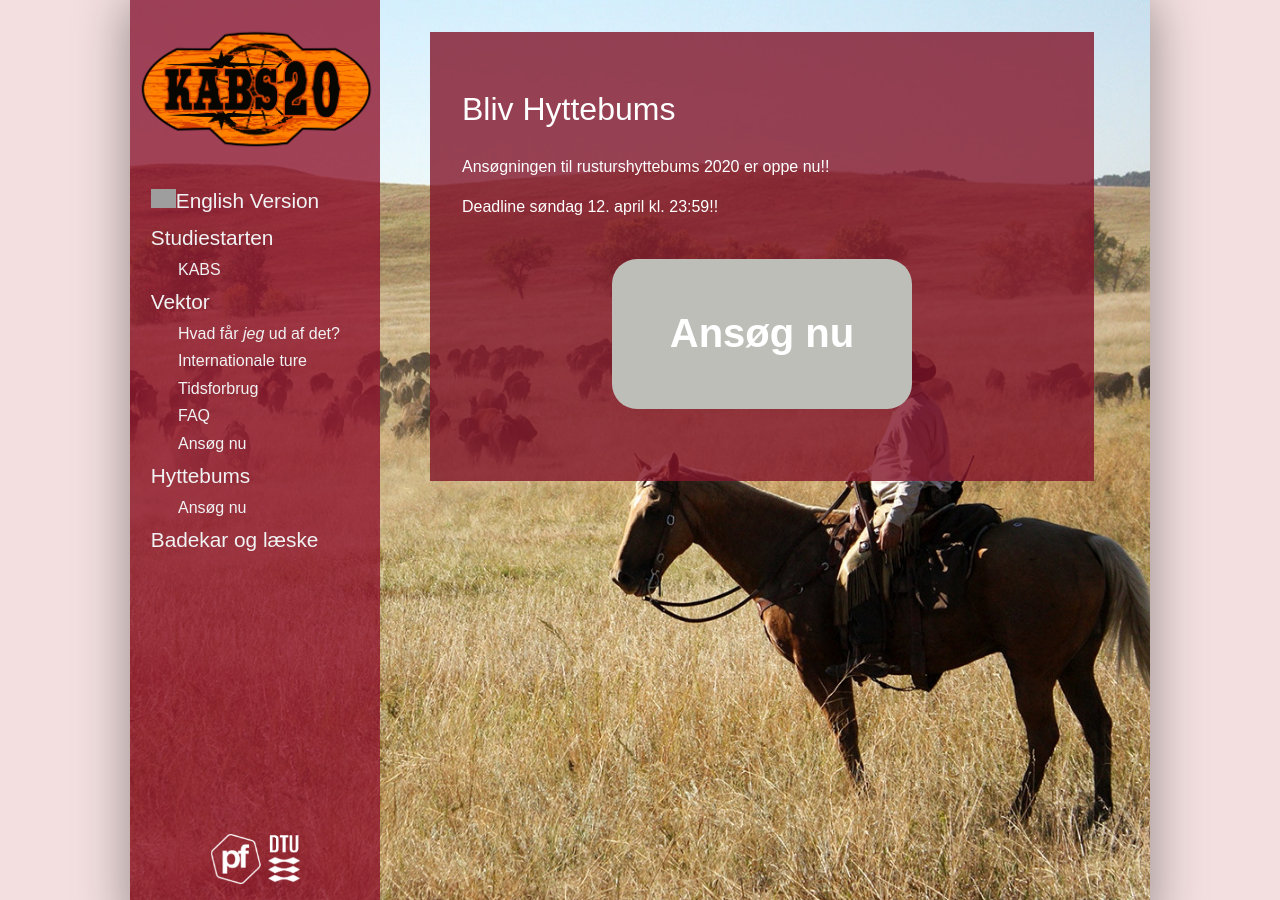
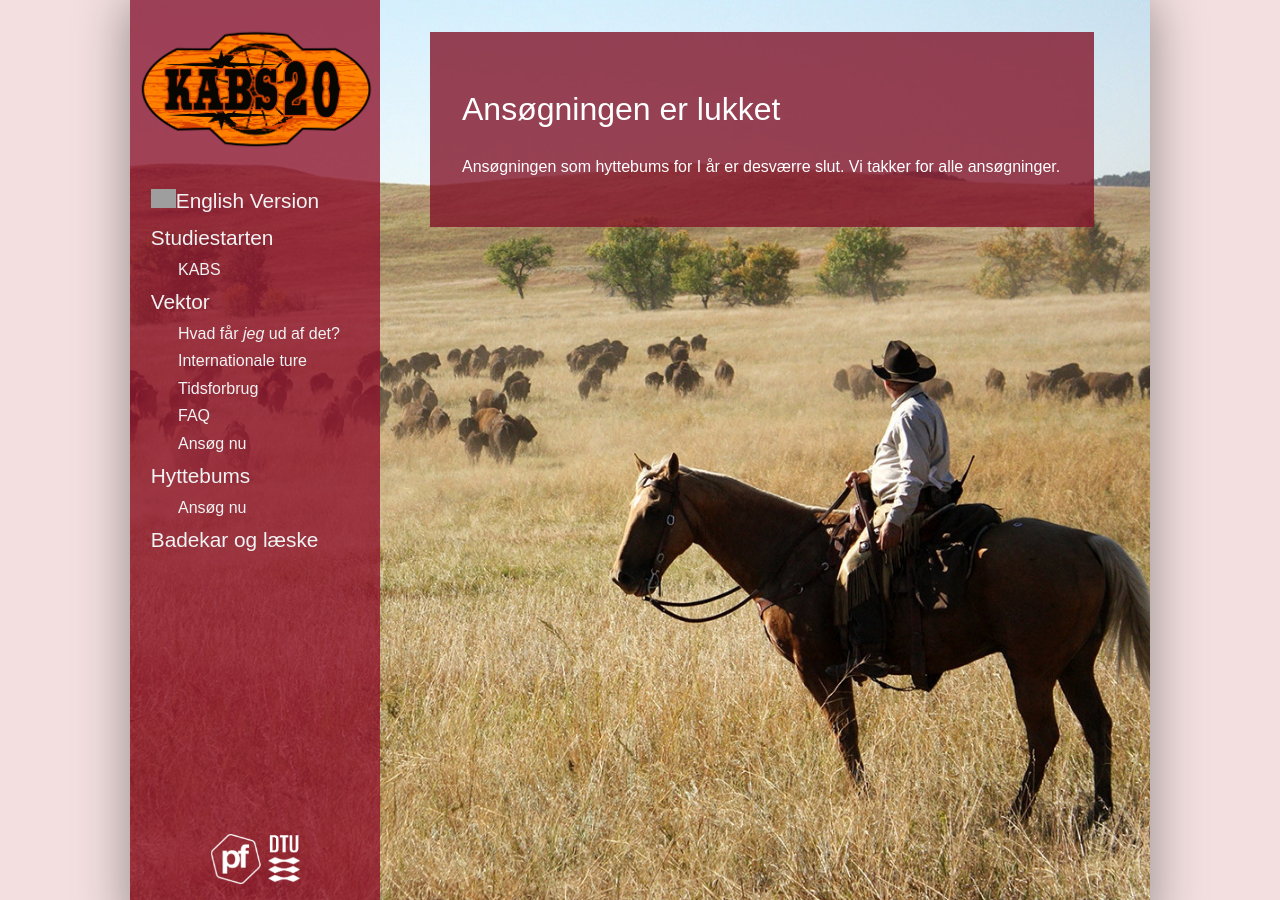
Before and after one commit to KABSDTU/kabsdtu.github.io, a Jekyll site: the page built from ansog-som-hyttebums.md, in a window 1280 px wide and 900 px high. Built offline with Jekyll 4.4.1, drawn with Linux system fonts in a browser that asks for light colours; some web fonts are replaced; grey boxes are pictures that could not be loaded.

Commit message:
Update ansog-som-hyttebums.md

```diff
--- a/ansog-som-hyttebums.md
+++ b/ansog-som-hyttebums.md
@@ -2,13 +2,6 @@
 layout: default
 title: Ansøg som Hyttebums
 ---
-
-<h1>Bliv Hyttebums</h1>
-<p>Ansøgningen til rusturshyttebums 2020 er oppe nu!!</p>
-<p>Deadline søndag 12. april kl. 23:59!!</p>
-
-<a style="text-align: center; padding: 2px" href="https://docs.google.com/forms/d/e/1FAIpQLSfPxr-dFtzhZrD8KyM9cgYH6pQ425Z1L0IGN0WUMstYGoQpbg/viewform?usp=sf_link">
-	<button class="applyBtn">
-  Ansøg nu
-	</button>
-</a>
+<h1> Ansøgningen er lukket</h1>
+Ansøgningen som hyttebums for I år er desværre slut.
+Vi takker for alle ansøgninger.
```
